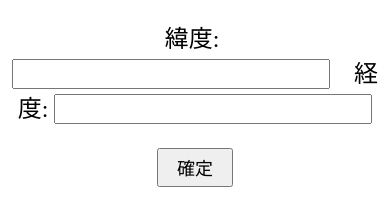
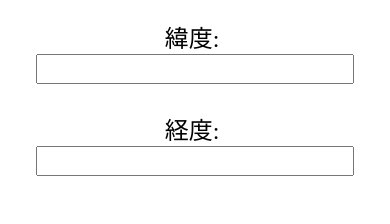
Before and after one commit to nkmax2410/nkmax2410.github.io, a plain HTML site: page wplace.html in a window 390 px wide. Shown: the part 116-340 px from the top of the page. Drawn offline with Linux system fonts and the light colour scheme.

Commit message:
Update wplace.html

```diff
--- a/wplace.html
+++ b/wplace.html
@@ -43,6 +43,11 @@
         padding: 0.25em 1em;
         font-size: large;
         cursor: pointer;
+    }
+    @media (max-width: 820px) {
+        form label{
+            display: block;
+        }
     }
 </style>
 </head>
```
